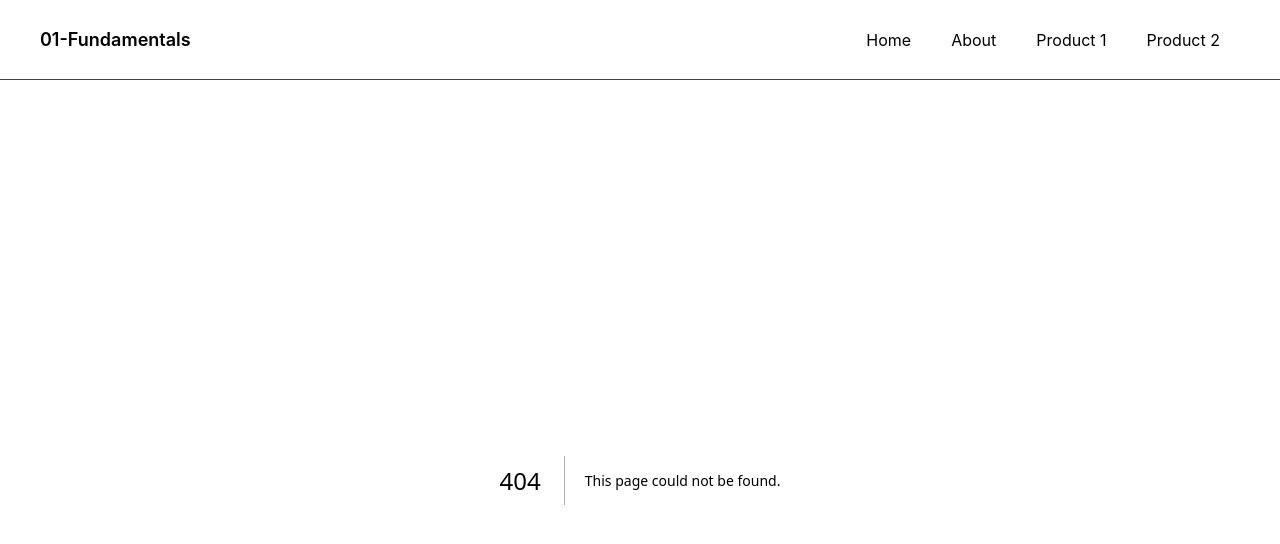
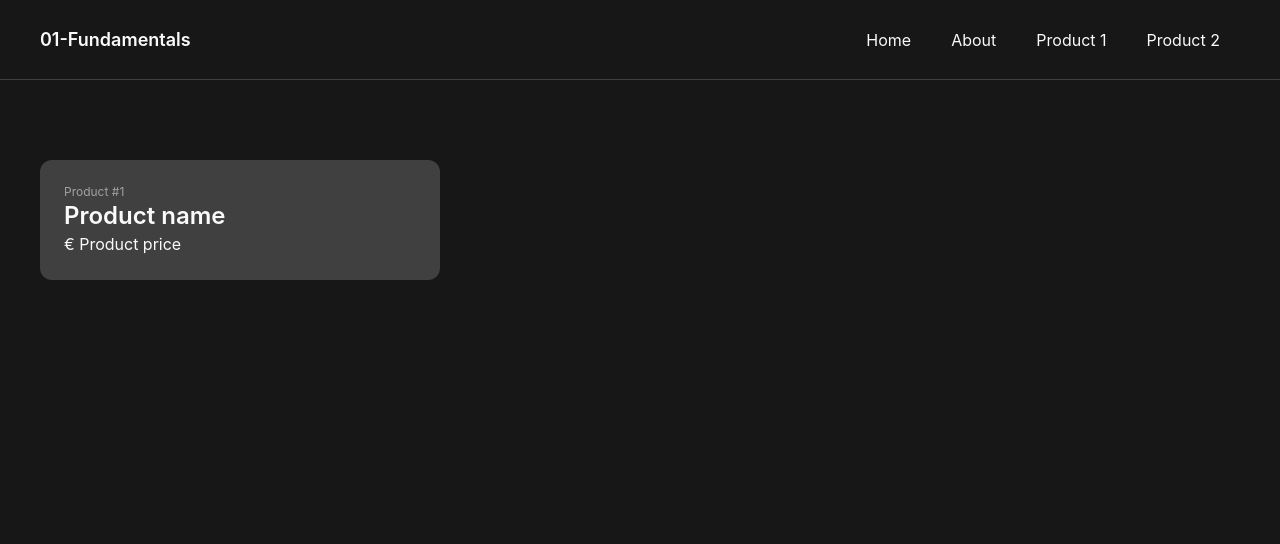
Before and after one commit to fduquesne/dev-playground, a Next.js app in the folder nextjs/01-fundamentals/: page /products/1 in a window 1280 px wide. Before the commit this address had no page. Shown: the top 544 px of the page. Built offline with nearby package versions, Linux system fonts and the light colour scheme.

Commit message:
feat(products): add dynamic product page

```diff
--- /dev/null
+++ b/nextjs/01-fundamentals/app/_components/ui/product-card.tsx
@@ -0,0 +1,15 @@
+import { Product } from "@/app/_types/product.type";
+
+interface ProductCardProps {
+  product: Product;
+}
+
+export default async function ProductCard({ product }: ProductCardProps) {
+  return (
+    <div className="w-100 p-6 rounded-xl bg-neutral-700">
+      <div className="text-neutral-400 text-xs">Product #{product.id}</div>
+      <h2>Product name</h2>
+      <div>€ Product price</div>
+    </div>
+  );
+}
--- /dev/null
+++ b/nextjs/01-fundamentals/app/_types/product.type.ts
@@ -0,0 +1,3 @@
+export interface Product {
+  readonly id: number;
+}
--- a/nextjs/01-fundamentals/app/about/page.tsx
+++ b/nextjs/01-fundamentals/app/about/page.tsx
@@ -1,4 +1,4 @@
-import Page from "../_components/layout/page";
+import Page from "@/app/_components/layout/page";
 
 export default function AboutPage() {
   return (
--- a/nextjs/01-fundamentals/app/globals.css
+++ b/nextjs/01-fundamentals/app/globals.css
@@ -3,3 +3,6 @@
 h1 {
   @apply text-4xl font-semibold;
 }
+h2 {
+  @apply text-2xl font-semibold;
+}
--- /dev/null
+++ b/nextjs/01-fundamentals/app/products/[id]/page.tsx
@@ -0,0 +1,14 @@
+import Page from "@/app/_components/layout/page";
+import ProductCard from "@/app/_components/ui/product-card";
+import { Product } from "@/app/_types/product.type";
+
+export default async function ProductPage(props: PageProps<"/products/[id]">) {
+  const { id } = await props.params;
+  const product: Product = { id: Number(id) };
+
+  return (
+    <Page>
+      <ProductCard product={product} />
+    </Page>
+  );
+}
```
